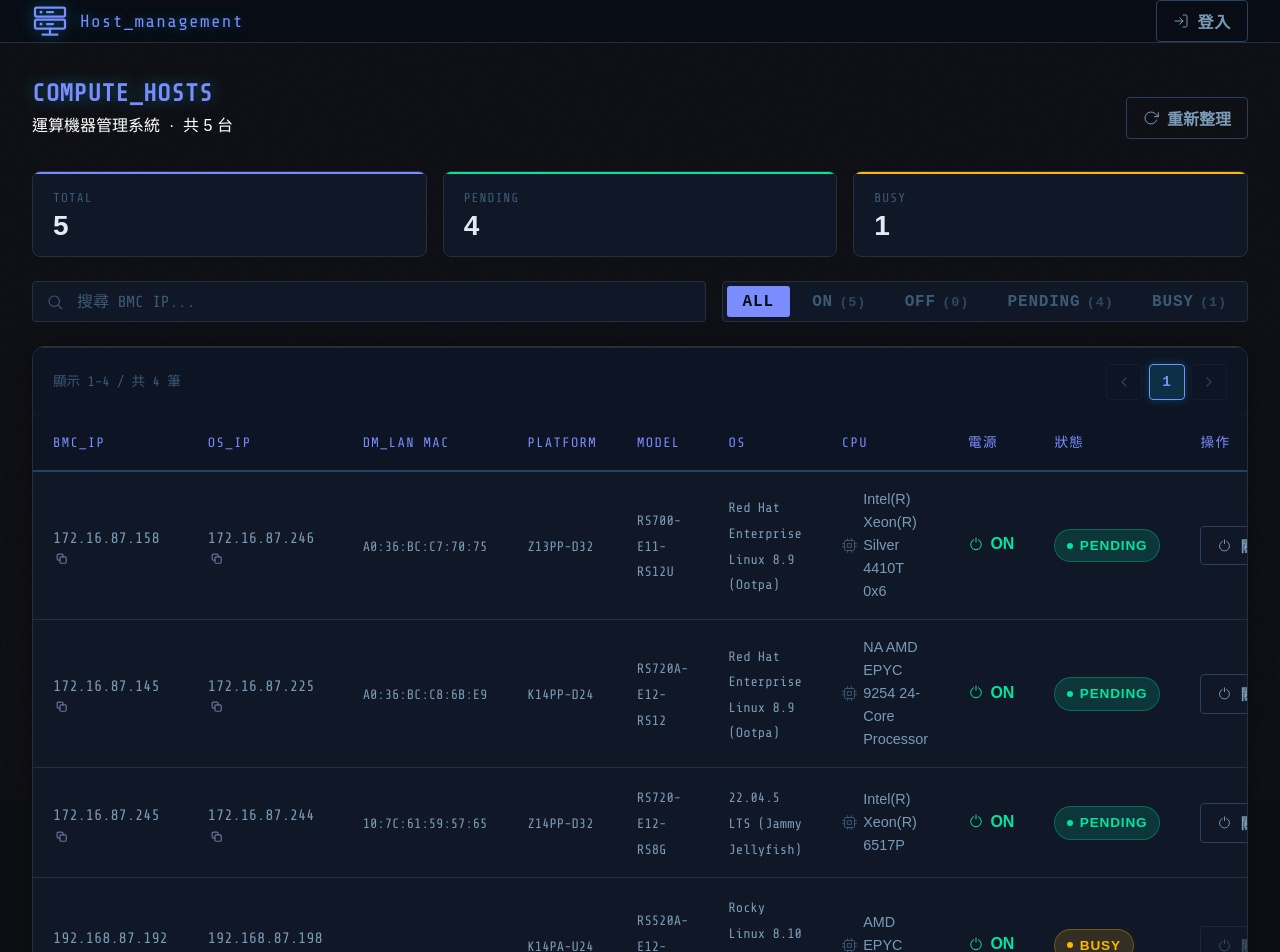
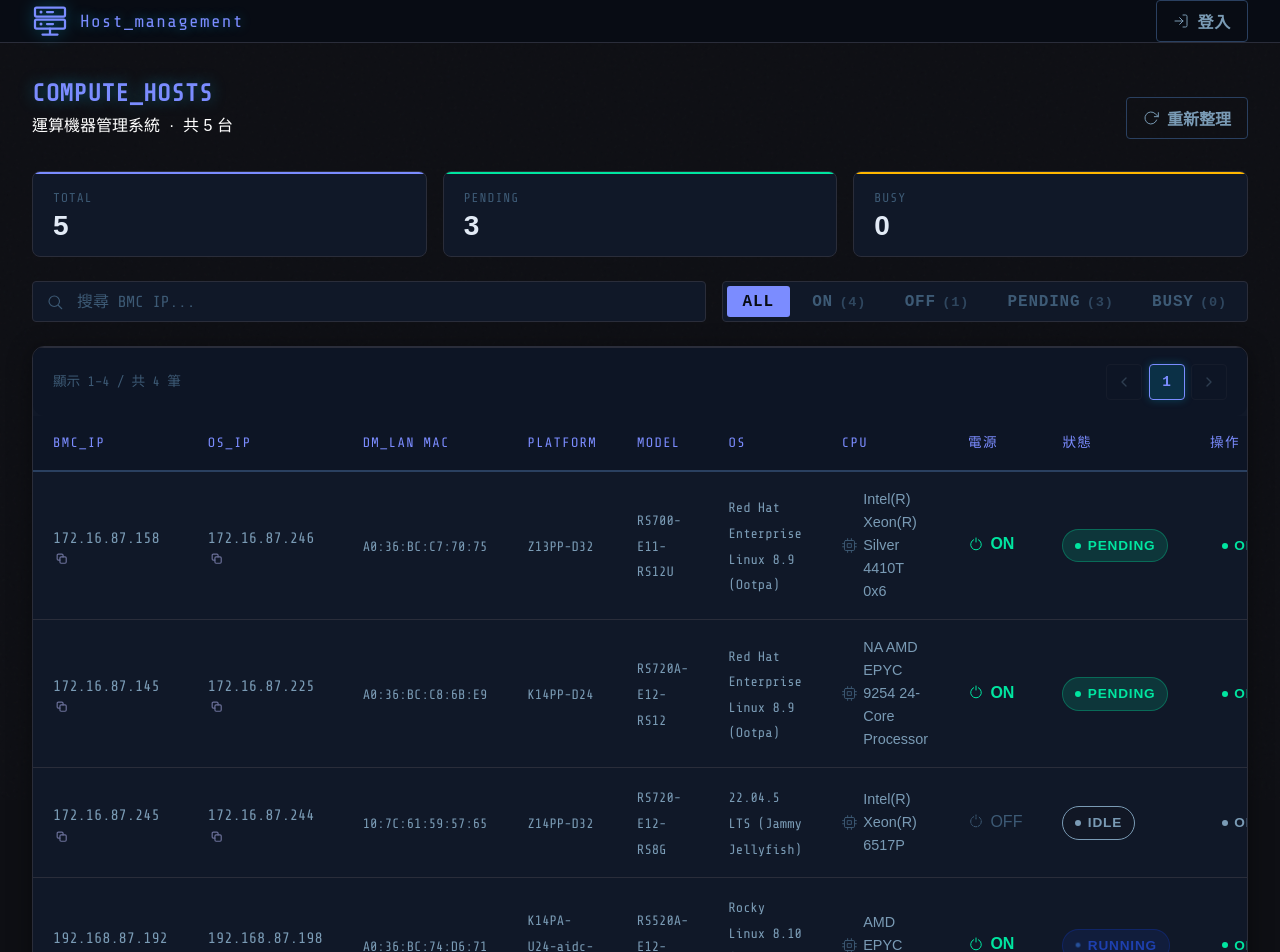
Before and after one commit to davidlin504/dashboard_computing_node, a React (Vite) app: page / in a window 1280 px wide. Shown: the top 952 px of the page. Built offline with nearby package versions, Linux system fonts and the light colour scheme; no server answers.

Commit message:
add badge status

```diff
--- a/public/status.json
+++ b/public/status.json
@@ -40,23 +40,23 @@
     "os_ip": "172.16.87.244",
     "mac_address": "10:7C:61:59:57:65",
     "platform": "Z14PP-D32",
-    "power": 1,
+    "power": 0,
     "cpu": "Intel(R) Xeon(R) 6517P",
     "model": "RS720-E12-RS8G",
-    "active": true,
-    "status": "pending",
+    "active": false,
+    "status": "idle",
     "os": "22.04.5 LTS (Jammy Jellyfish)"
   },
   {
     "bmc_ip": "192.168.87.192",
     "os_ip": "192.168.87.198",
-    "mac_address": "",
-    "platform": "K14PA-U24",
+    "mac_address": "A0:36:BC:74:D6:71",
+    "platform": "K14PA-U24-aidc-server",
     "power": 1,
     "cpu": "AMD EPYC 9454",
     "model": "RS520A-E12-RS12U",
     "active": true,
-    "status": "busy",
+    "status": "running",
     "os": "Rocky Linux 8.10 (Green Obsidian)"
   }
 ]
--- a/src/components/HostsTable.jsx
+++ b/src/components/HostsTable.jsx
@@ -7,8 +7,17 @@ import {
   IconPowerOff, IconPowerLoading
 } from '../assets/icons/icons.jsx'
 import styles from '../styles/Table.module.css'
+import statusStyle from '../styles/Status.module.css'
 import CopyButton from './CopyButton.jsx'
 
+function StatusBadge({ status }) {
+  return (
+    <span className={statusStyle.badge} data-status={status}>
+      <span className={statusStyle.dot} />
+      {status}
+    </span>
+  );
+}
 
 const PAGE_SIZE = 5
 
@@ -167,12 +176,15 @@ export default function HostsTable({ hosts, onRequireLogin, onUpdate }) {
                         )}
                       </td>
                       <td>
-                        <span className={`${styles.badge} ${host.status === 'busy' ? styles.badgeBusy : styles.badgePending}`}>
-                          <span className={`${styles.dot} ${host.status === 'busy' ? styles.dotBusy : ''}`} />
-                          {host.status}
+                        <StatusBadge status={host.status} />
+                      </td>
+                      <td>
+                        <span className={`${styles.badge} ${host.active ? styles.badgeActive : styles.badgeInActive}`}>
+                          <span className={styles.dot} />
+                          {host.active ? 'online' : 'offline'}
                         </span>
                       </td>
-                      <td>
+                      {/* <td>
                         <button
                           className={`${styles.bootBtn} ${loadingMap[host.bmc_ip] ? styles.bootBtnLoading : ''}`}
                           onClick={() => handleBoot(host.bmc_ip, host.power)}
@@ -185,7 +197,7 @@ export default function HostsTable({ hosts, onRequireLogin, onUpdate }) {
                             <><IconPower style={{ width: 15, height: 15 }} /><span className={styles.power_action}>{host.power === 1 ? '關機' : '開機'}</span></>
                           )}
                         </button>
-                      </td>
+                      </td> */}
                     </tr>
                   ))
                 )}
--- /dev/null
+++ b/src/styles/Status.module.css
@@ -0,0 +1,66 @@
+/* status.module.css */
+
+.badge {
+  display: inline-flex;
+  align-items: center;
+  gap: 0.4rem;
+  padding: 0.3rem 0.75rem;
+  border-radius: 100px;
+  font-size: 0.85rem;
+  font-weight: 700;
+  letter-spacing: 0.06em;
+  text-transform: uppercase;
+  border: 1px solid;
+}
+
+.dot {
+  width: 6px;
+  height: 6px;
+  border-radius: 50%;
+  background: currentColor;
+}
+
+.badge[data-status="idle"] {
+  background: var(--inactive-dim);
+  color: var(--inactive);
+}
+
+
+.badge[data-status="busy"] {
+  background: var(--warning-dim);
+  color: var(--warning);
+  border-color: rgba(255, 183, 0, 0.3);
+}
+
+.badge[data-status="pending"] {
+  background: var(--success-dim);
+  color: var(--success);
+  border-color: rgba(0, 229, 160, 0.3);
+}
+
+
+/* ── running ── */
+.badge[data-status="running"] {
+  background: rgba(30, 64, 175, 0.15);
+  color: rgb(30, 64, 175);
+  border-color: rgba(14, 58, 202, 0.3);
+}
+.badge[data-status="running"] .dot {
+  background: #3b82f6;
+  animation: pulse 1.2s ease-in-out infinite;
+}
+
+/* ── busy ── */
+.badge[data-status="error"] {
+  background: rgba(153, 27, 27, 0.15);
+  color: #991b1b;
+}
+.badge[data-status="error"] .dot {
+  background: #ef4444;
+  animation: pulse 0.7s ease-in-out infinite;
+}
+
+@keyframes pulse {
+  0%, 100% { opacity: 1; transform: scale(1); }
+  50%       { opacity: 0.4; transform: scale(0.75); }
+}
--- a/src/styles/Table.module.css
+++ b/src/styles/Table.module.css
@@ -96,6 +96,14 @@
   background: var(--success-dim);
   color: var(--success);
   border: 1px solid rgba(0, 229, 160, 0.3);
+}
+
+.badgeActive {
+  color: var(--active);
+}
+
+.badgeInActive {
+  color: var(--inactive);
 }
 
 .dot {
--- a/src/styles/globals.css
+++ b/src/styles/globals.css
@@ -16,6 +16,10 @@
   --warning-dim: rgba(255, 183, 0, 0.15);
   --danger: #ff4060;
   --danger-dim: rgba(255, 64, 96, 0.15);
+  --active: #00e5a0;
+  --active-dim: rgba(0, 229, 160, 0.15);
+  --inactive: #7a9bb5;
+  --inactive-dim: rgba(24, 21, 22, 0.15);
   --text-primary: #e2eaf5;
   --text-secondary: #7a9bb5;
   --text-muted: #3d5a75;
```
